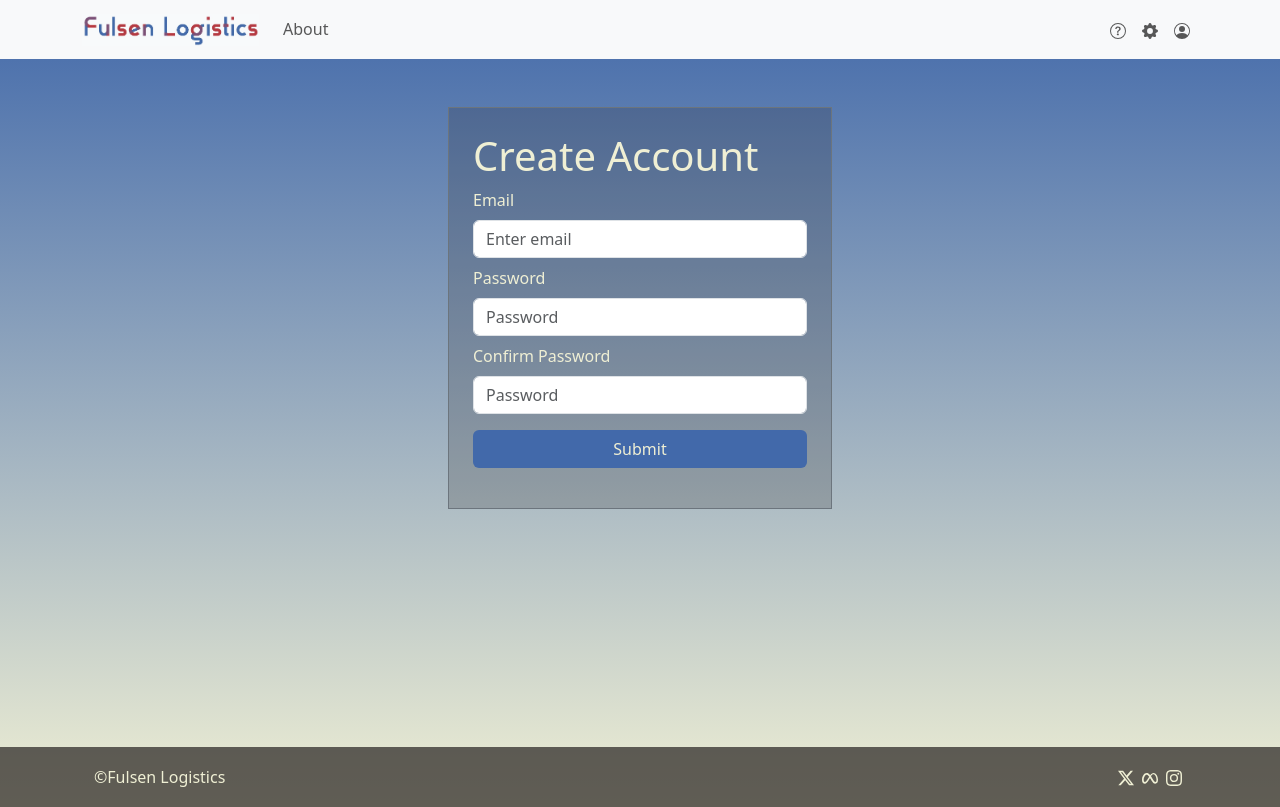
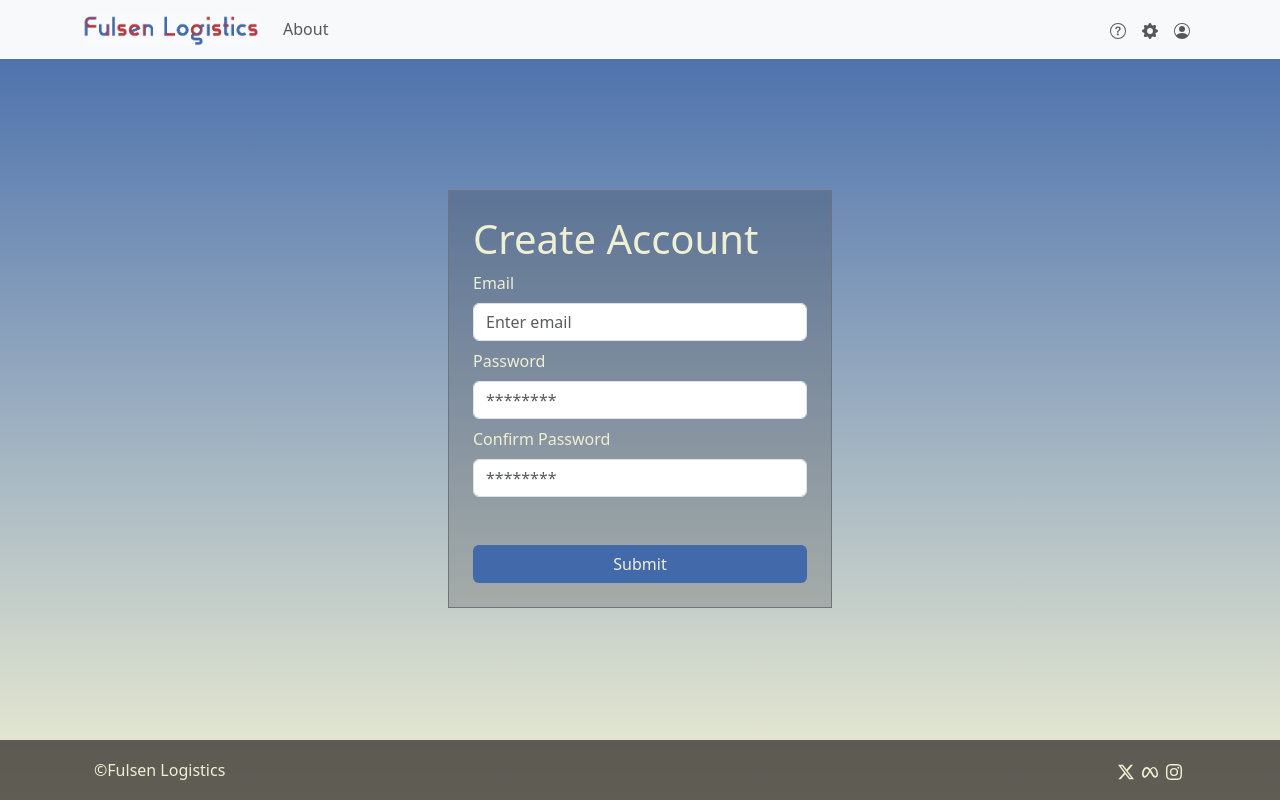
Before and after one commit to srirachy/vehicle-registration-proc, a React (Create React App) app: page /signup in a window 1280 px wide. Built offline with nearby package versions, Linux system fonts and the light colour scheme.

Commit message:
add formconfig file, move main to individual pages, add container for page content, add remaining code for signup, add styling

```diff
--- a/src/App.css
+++ b/src/App.css
@@ -9,9 +9,8 @@ html {
 }
 
 body {
+  height: 100%;
   min-height: 100vh;
-  display: flex;
-  flex-direction: column;
   background: linear-gradient(#4269aa, #efefd4);
   background-repeat:no-repeat;
   color: #efefd4;
@@ -79,6 +78,13 @@ body {
   color: #000;
 }
 
+#page-container {
+  height: 100%;
+  display: flex;
+  flex-direction: column;
+  min-height: 100vh;
+}
+
 /* nav */
 .nav-logo-img {
   height: 2rem;
@@ -86,11 +92,11 @@ body {
 
 /* main */
 main {
-  min-height: 80vh;
+  flex-grow: 1;
 }
 
 /* index */
-.parallax{
+.parallax {
   height: 100vh;
   background-attachment: fixed;
   background-position: center;
@@ -116,12 +122,13 @@ main {
 }
 
 /* login */
-.main-login {
-  width: 75vw;
+.form-container {
+  height: 100%;
+  width: 80vw;
 }
 
 @media (min-width: 1200px) {
-  .main-login {
+  .form-container {
     width: 30vw;
   }
 }
@@ -135,24 +142,11 @@ main {
   cursor: pointer;
 }
 
-/* register */
-.main-register {
-  width: 75vw;
-}
-
-@media (min-width: 1200px) {
-  .main-register {
-    width: 30vw;
-  }
-}
-
 /* footer */
 footer {
   height: 3.75rem;
   width: 100%;
-  margin-top: auto;
   background-color: rgba(36, 32, 30, .7);
-  bottom: 0;
 }
 
 .icons {
--- a/src/App.js
+++ b/src/App.js
@@ -8,13 +8,11 @@ import UserPreferences from './pages/UserPreferences';
 import Footer from './components/Footer';
 import './App.css';
 
-
-
 function App() {
   return (
     <>
+      <div id='page-container'>
         <NavBar />
-      <main>
           <Routes>
             <Route path='/' element={<Home />} />
             <Route path='/login' element={<Login />} />
@@ -22,8 +20,8 @@ function App() {
             <Route path='/accountuser' element={<Accountuser />} />
             <Route path='/userpreferences' element={<UserPreferences />} />
           </Routes>
-      </main>
         <Footer />
+      </div>
     </>
   );
 }
--- a/src/components/NavBar.js
+++ b/src/components/NavBar.js
@@ -32,7 +32,6 @@ const NavBar = () => {
                 </Link>
               </li>
             </ul>
-
 
             <ul className="navbar-nav d-flex d-lg-none mt-2 mt-lg-0">
               <li>
--- /dev/null
+++ b/src/configs/FormConfig.js
@@ -0,0 +1,60 @@
+const emailObj = {
+  divInfo: {
+    divClass: "form-group",
+  },
+  labelInfo: {
+    labelFor: "inputEmail",
+    labelClass: "form-label",
+    labelContent: "Email",
+  },
+  inputInfo: {
+    inputType: "email",
+    inputClass: "form-control",
+    inputName: "inputEmail",
+    inputId: "input-email",
+    inputPlaceholder: "Enter email",
+  },
+}
+
+const pwObj = {
+  divInfo: {
+    divClass: "form-group mt-2",
+  },
+  labelInfo: {
+    labelFor: "inputPassword",
+    labelClass: "form-label",
+    labelContent: "Password",
+  },
+  inputInfo: {
+    inputType: "password",
+    inputClass: "form-control",
+    inputName: "inputPassword",
+    inputId: "input-password",
+    inputPlaceholder: "********",
+  },
+};
+
+const pwConfirmObj = {
+  divInfo: {
+    divClass: "form-group mt-2",
+  },
+  labelInfo: {
+    labelFor: "inputPasswordConfirm",
+    labelClass: "form-label",
+    labelContent: "Confirm Password",
+  },
+  inputInfo: {
+    inputType: "passwordConfirm",
+    inputClass: "form-control",
+    inputName: "inputPasswordConfirm",
+    inputId: "input-password-confirm",
+    inputPlaceholder: "********",
+  },
+};
+
+const inputFormInit = {
+  inputEmail: '',
+  inputPassword: '',
+}
+
+export { emailObj, pwObj, pwConfirmObj, inputFormInit };
--- a/src/pages/Home.js
+++ b/src/pages/Home.js
@@ -2,13 +2,14 @@ import Parallax from "../components/Parallax";
 
 const Home = () => {
   return (
-  <>
-    <Parallax image={`/img/para-1.webp`} title={'Lorem Ipsum'} content={'Lorem ipsum dolor sit amet consectetur adipisicing elit. Ex totam natus ea nesciunt. Impedit dolorem odit consequatur facere necessitatibus delectus soluta.'} />
-    <Parallax image={`/img/para-2.webp`} title={'Lorem Ipsum'} content={'Lorem ipsum dolor sit amet consectetur adipisicing elit. Ex totam natus ea nesciunt. Impedit dolorem odit consequatur facere necessitatibus delectus soluta.'} />
-    <Parallax image={`/img/para-3.webp`} title={'Lorem Ipsum'} content={'Lorem ipsum dolor sit amet consectetur adipisicing elit. Ex totam natus ea nesciunt. Impedit dolorem odit consequatur facere necessitatibus delectus soluta.'} />
-    <Parallax image={`/img/para-4.webp`} title={'Lorem Ipsum'} content={'Lorem ipsum dolor sit amet consectetur adipisicing elit. Ex totam natus ea nesciunt. Impedit dolorem odit consequatur facere necessitatibus delectus soluta.'} />
-    <Parallax image={`/img/para-5.webp`} title={'Lorem Ipsum'} content={'Lorem ipsum dolor sit amet consectetur adipisicing elit. Ex totam natus ea nesciunt. Impedit dolorem odit consequatur facere necessitatibus delectus soluta.'} />
-  </> );
+    <main>
+      <Parallax image={`/img/para-1.webp`} title={'Lorem Ipsum'} content={'Lorem ipsum dolor sit amet consectetur adipisicing elit. Ex totam natus ea nesciunt. Impedit dolorem odit consequatur facere necessitatibus delectus soluta.'} />
+      <Parallax image={`/img/para-2.webp`} title={'Lorem Ipsum'} content={'Lorem ipsum dolor sit amet consectetur adipisicing elit. Ex totam natus ea nesciunt. Impedit dolorem odit consequatur facere necessitatibus delectus soluta.'} />
+      <Parallax image={`/img/para-3.webp`} title={'Lorem Ipsum'} content={'Lorem ipsum dolor sit amet consectetur adipisicing elit. Ex totam natus ea nesciunt. Impedit dolorem odit consequatur facere necessitatibus delectus soluta.'} />
+      <Parallax image={`/img/para-4.webp`} title={'Lorem Ipsum'} content={'Lorem ipsum dolor sit amet consectetur adipisicing elit. Ex totam natus ea nesciunt. Impedit dolorem odit consequatur facere necessitatibus delectus soluta.'} />
+      <Parallax image={`/img/para-5.webp`} title={'Lorem Ipsum'} content={'Lorem ipsum dolor sit amet consectetur adipisicing elit. Ex totam natus ea nesciunt. Impedit dolorem odit consequatur facere necessitatibus delectus soluta.'} />
+    </main>
+  );
 }
 
 export default Home;
--- a/src/pages/Login.js
+++ b/src/pages/Login.js
@@ -2,49 +2,11 @@ import { useState } from 'react';
 import { Link } from "react-router-dom";
 import Button from "../components/Button";
 import FormInput from "../components/FormInput";
+import { emailObj, pwObj, inputFormInit } from '../configs/FormConfig';
 
 const Login = () => {
-  const [inputFormObj, setInputFormObj] = useState({
-    inputEmail: '',
-    inputPassword: ''
-  });
-  // const [isRegistered, setIsRegistered] = useState(false);
+  const [inputFormObj, setInputFormObj] = useState(inputFormInit);
   // const [errorMsg, setErrorMsg] = useState('');
-  const emailObj = {
-    divInfo: {
-      divClass: "form-group",
-    },
-    labelInfo: {
-      labelFor: "inputEmail",
-      labelClass: "form-label",
-      labelContent: "Email",
-    },
-    inputInfo: {
-      inputType: "email",
-      inputClass: "form-control",
-      inputName: "inputEmail",
-      inputId: "input-email",
-      inputPlaceholder: "Enter email",
-    },
-  };
-
-  const pwObj = {
-    divInfo: {
-      divClass: "form-group mt-2",
-    },
-    labelInfo: {
-      labelFor: "inputPassword",
-      labelClass: "form-label",
-      labelContent: "Password",
-    },
-    inputInfo: {
-      inputType: "password",
-      inputClass: "form-control",
-      inputName: "inputPassword",
-      inputId: "input-password",
-      inputPlaceholder: "Password",
-    },
-  };
 
   const submitHandler = (e) => {
     e.preventDefault();
@@ -52,18 +14,13 @@ const Login = () => {
   }
 
   return (
-    <div className="d-flex justify-content-center align-items-center mx-auto main-login my-5">
-      <div className="container border border-secondary page-transparent p-4">
+    <main className="d-flex justify-content-center align-items-center">
+      <div className="container border border-secondary page-transparent p-4 form-container">
         <form className="d-flex flex-column ">
           <h1>Sign In</h1>
-          <FormInput formObj={emailObj} onChange={(e) => setInputFormObj({...inputFormObj, [e.target.name]: e.target.value})}/>
-          <FormInput formObj={pwObj} onChange={(e) => setInputFormObj({...inputFormObj, [e.target.name]: e.target.value})}/>
-          <Button
-            btnType="submit"
-            btnClass="btn btn-flat-blue my-3"
-            btnContent="Login"
-            onClick={submitHandler}
-          />
+          <FormInput formObj={emailObj} onChange={(e) => setInputFormObj({...inputFormObj, [e.target.name]: e.target.value})} />
+          <FormInput formObj={pwObj} onChange={(e) => setInputFormObj({...inputFormObj, [e.target.name]: e.target.value})} />
+          <Button btnType="submit" btnClass="btn btn-flat-blue my-3" btnContent="Login" onClick={submitHandler} />
         </form>
         <div className="container d-flex flex-column justify-content-evenly align-items-center">
           <span className="user-forgot mx-3">Forgot Email?</span>
@@ -75,7 +32,7 @@ const Login = () => {
           <hr className="w-25" />
         </div>
         <Link
-          to="/registration"
+          to="/signup"
           role="button"
           className="btn btn-twilight-lavender w-100"
           aria-pressed="true"
@@ -83,7 +40,7 @@ const Login = () => {
           Create Account
         </Link>
       </div>
-    </div>
+    </main>
   );
 };
 
--- a/src/pages/SignUp.js
+++ b/src/pages/SignUp.js
@@ -1,49 +1,30 @@
+import { useState } from 'react';
+import Button from "../components/Button";
+import FormInput from "../components/FormInput";
+import { emailObj, pwObj, pwConfirmObj, inputFormInit } from '../configs/FormConfig';
+
 const SignUp = () => {
+  const [inputFormObj, setInputFormObj] = useState({...inputFormInit, inputPasswordConfirm : ''});
+  // const [isRegistered, setIsRegistered] = useState(false);
+  // const [errorMsg, setErrorMsg] = useState('');
+
+  const submitHandler = (e) => {
+    e.preventDefault();
+    console.log(inputFormObj);
+  }
+
   return (
-    <div className="d-flex justify-content-center align-items-center mx-auto main-register my-md-5">
-      <div class="container border border-secondary page-transparent p-4">
-        <form class="d-flex flex-column ">
+    <main className="d-flex justify-content-center align-items-center">
+      <div className="container border border-secondary page-transparent p-4 form-container">
+        <form className="d-flex flex-column ">
           <h1>Create Account</h1>
-          <div class="form-group">
-            <label htmlFor="inputEmail" class="form-label">
-              Email
-            </label>
-            <input
-              type="email"
-              class="form-control"
-              id="inputEmail"
-              aria-describedby="emailHelp"
-              placeholder="Enter email"
-            />
-          </div>
-          <div class="form-group mt-2">
-            <label htmlFor="inputPassword" class="form-label">
-              Password
-            </label>
-            <input
-              type="password"
-              class="form-control"
-              id="inputPassword"
-              placeholder="Password"
-            />
-          </div>
-          <div class="form-group mt-2">
-            <label htmlFor="inputPasswordConfirm" class="form-label">
-              Confirm Password
-            </label>
-            <input
-              type="text"
-              class="form-control"
-              id="inputPasswordConfirm"
-              placeholder="Password"
-            />
-          </div>
-          <button type="submit" class="btn btn-flat-blue my-3">
-            Submit
-          </button>
+          <FormInput formObj={emailObj} onChange={(e) => setInputFormObj({...inputFormObj, [e.target.name]: e.target.value})} />
+          <FormInput formObj={pwObj}  onChange={(e) => setInputFormObj({...inputFormObj, [e.target.name]: e.target.value})} />
+          <FormInput formObj={pwConfirmObj} onChange={(e) => setInputFormObj({...inputFormObj, [e.target.name]: e.target.value})} />
+          <Button btnType="submit" btnClass="btn btn-flat-blue mt-5" btnContent="Submit" onClick={submitHandler} />
         </form>
       </div>
-    </div>
+    </main>
   );
 };
 
```
Also changed, not shown: src/pages/Accountuser.js (+60 -16 lines), src/pages/UserPreferences.js (+76 -25 lines). Lines whose indentation alone changed are shown as unchanged.
